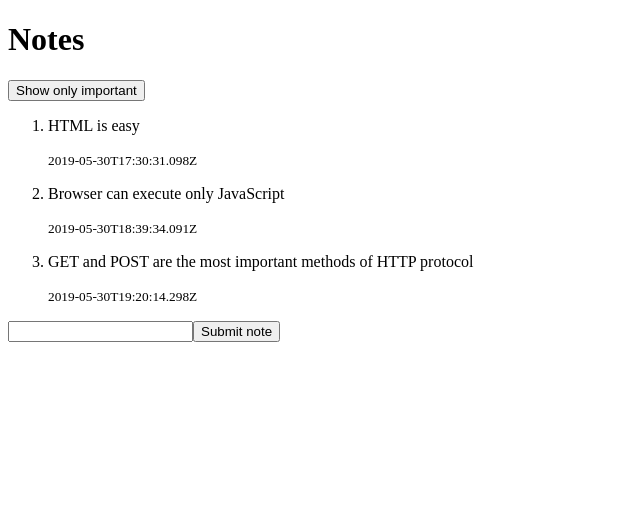
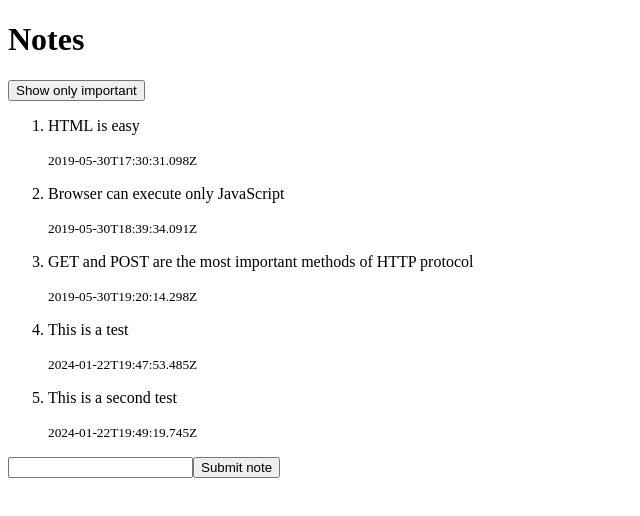
Before and after one commit to nColli/full-stack-open-2024, a React (Vite) app in the folder part2/notes-form-server-v2/: page / in a window 1280 px wide. Shown: the top 516 px of the page, without its empty margins (0-640 px from the left). Built offline with nearby package versions, Linux system fonts and the light colour scheme; data requests are answered from the project's data file.

Commit message:
add note to json-server

```diff
--- a/part2/notes-form-server-v2/db.json
+++ b/part2/notes-form-server-v2/db.json
@@ -1,22 +1,34 @@
 {
   "notes": [
     {
-        "id": 1,
+      "id": "1",
       "content": "HTML is easy",
       "date": "2019-05-30T17:30:31.098Z",
       "important": true
     },
     {
-        "id": 2,
+      "id": "2",
       "content": "Browser can execute only JavaScript",
       "date": "2019-05-30T18:39:34.091Z",
       "important": false
     },
     {
-        "id": 3,
+      "id": "3",
       "content": "GET and POST are the most important methods of HTTP protocol",
       "date": "2019-05-30T19:20:14.298Z",
       "important": true
+    },
+    {
+      "id": "a756",
+      "content": "This is a test",
+      "date": "2024-01-22T19:47:53.485Z",
+      "important": false
+    },
+    {
+      "id": "3180",
+      "content": "This is a second test",
+      "date": "2024-01-22T19:49:19.745Z",
+      "important": false
     }
   ]
 }
--- a/part2/notes-form-server-v2/src/App.jsx
+++ b/part2/notes-form-server-v2/src/App.jsx
@@ -31,7 +31,7 @@ function App() {
   const handleChange = (event) => {
     setNewNote(event.target.value)
   }
-
+  /*
   const handleSubmit = (event) => {
     event.preventDefault();
 
@@ -51,6 +51,26 @@ function App() {
     ]);
 
     setNewNote("");
+  }
+  */
+
+  const addNote = event => {
+    event.preventDefault();
+
+    console.log("addNote",event);
+
+    const noteObject = {
+      content: newNote,
+      date: new Date(),
+      important: Math.random() > 0.5,
+    }
+
+    axios
+      .post('http://localhost:3001/notes', noteObject)
+      .then(response => {
+        setNotes(notes.concat(response.data))
+        setNewNote('')
+      })
   }
 
   const handleShowAll = () => {
@@ -73,7 +93,7 @@ function App() {
             <Note key={note.id} note={note} />
           )}
       </ol>
-      <form onSubmit={handleSubmit}>
+      <form onSubmit={addNote}>
         <input type="text" onChange={handleChange} value={newNote}/>
         <button>Submit note</button>
       </form>
```
Lines whose indentation alone changed are shown as unchanged.
